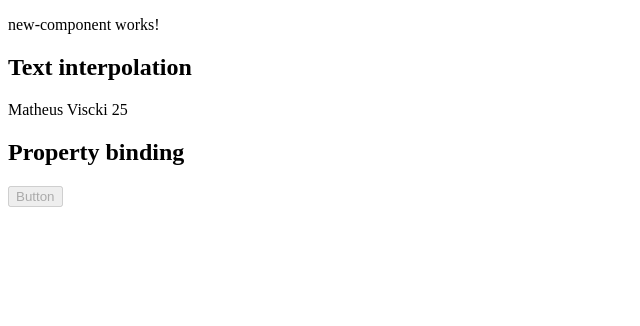
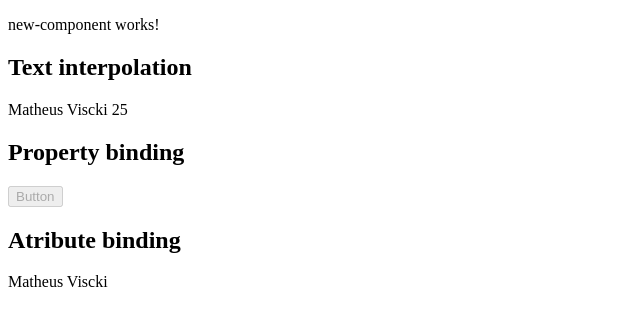
Before and after one commit to mathvsk/meu-primeiro-projeto, an Angular app: page / in a window 1280 px wide. Shown: the top 326 px of the page, without its empty margins (0-640 px from the left). Built offline with nearby package versions, Linux system fonts and the light colour scheme.

Commit message:
feat: aplicar atribute binding

```diff
--- a/src/app/components/template/template-binding/template-binding.component.html
+++ b/src/app/components/template/template-binding/template-binding.component.html
@@ -5,3 +5,6 @@
 
 <h2>Property binding</h2>
 <button [disabled]="isDisabled">Button</button>
+
+<h2>Atribute binding</h2>
+<p [attr.aria-label]="name">Matheus Viscki</p>
```
